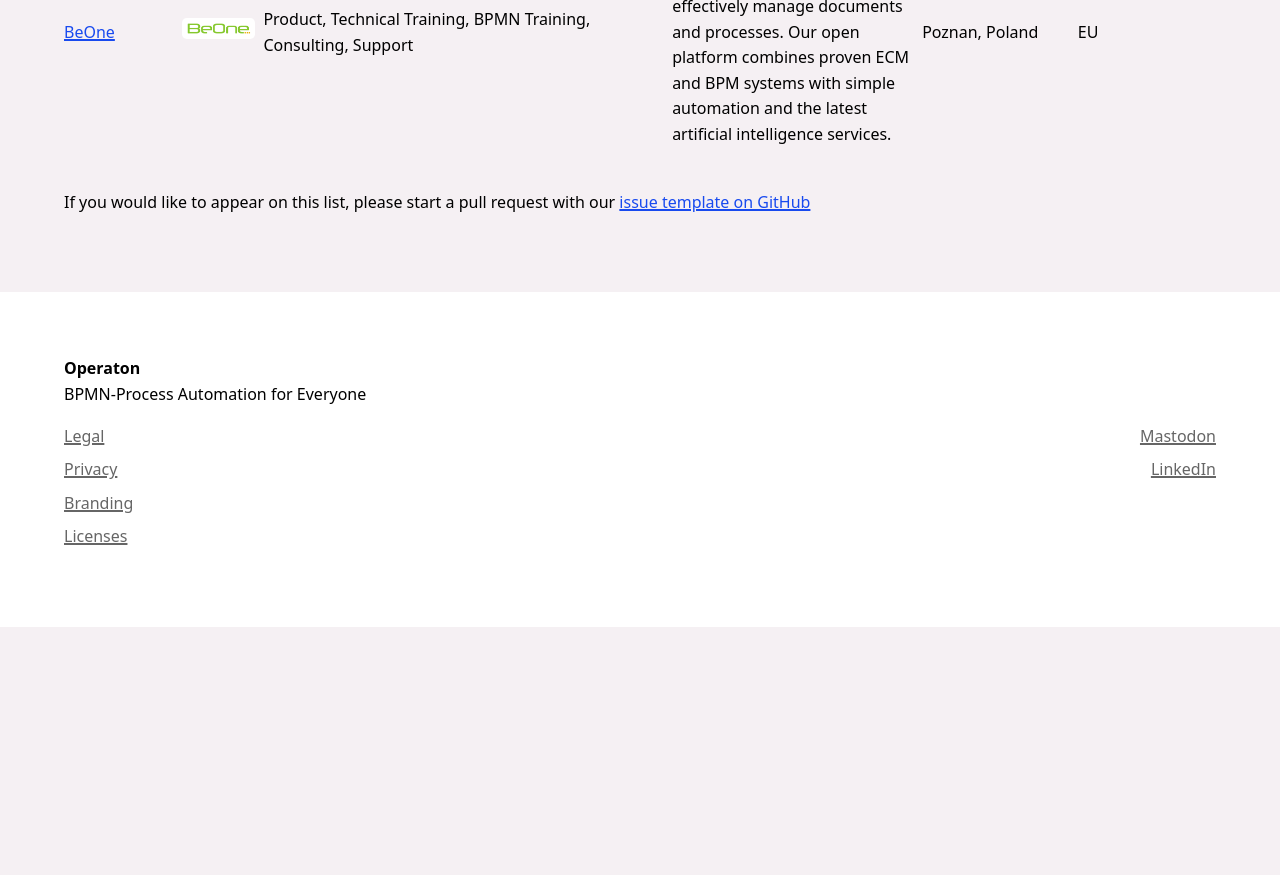
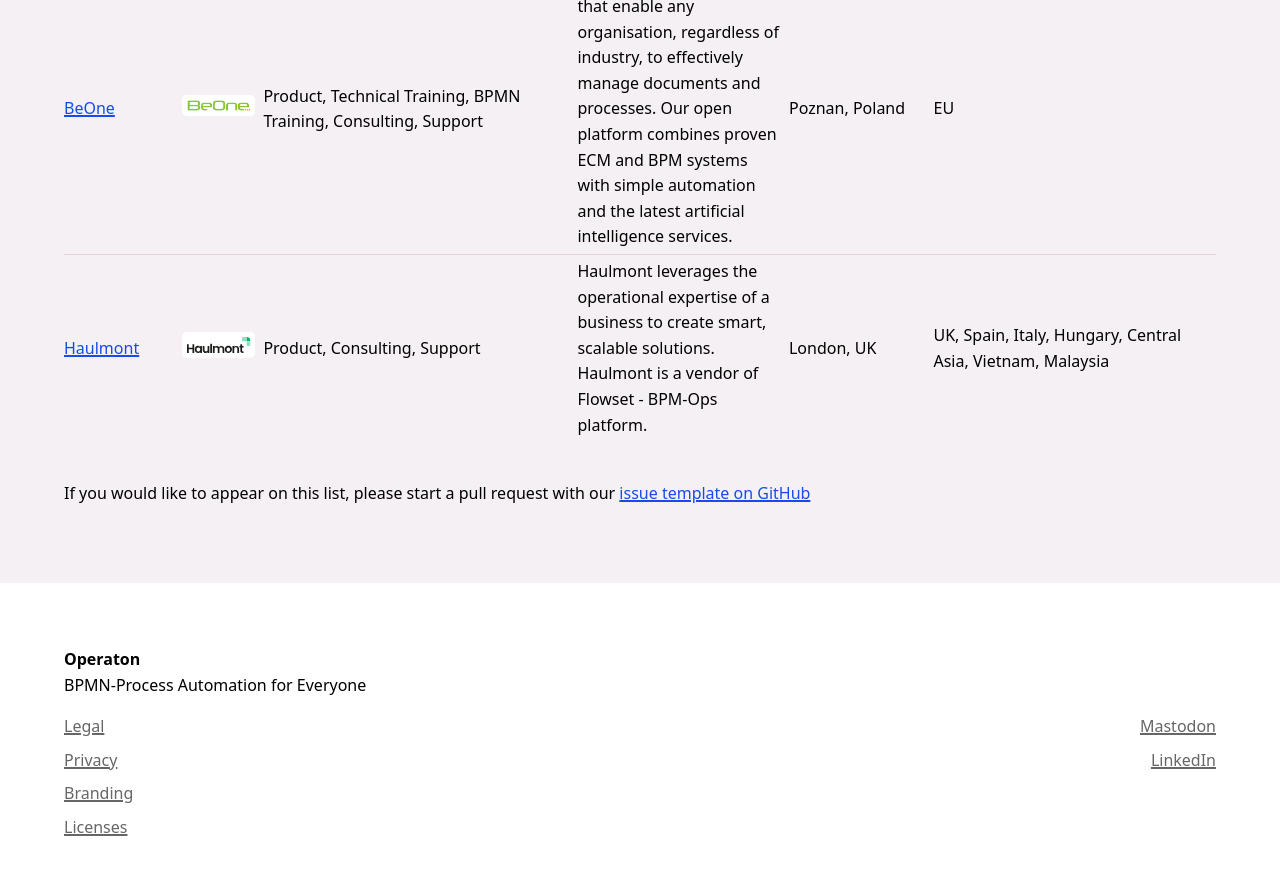
Before and after one commit to operaton/operaton.org, a Jekyll site: the page built from service-providers.html, in a window 1280 px wide and 900 px high, scrolled down 1105 px. Shown: the top 875 px of the window. Built offline with Jekyll 4.4.1, drawn with Linux system fonts in a browser that asks for light colours; before the commit the page ends 1732 px from its top, so only the background shows below that.

Commit message:
Add Haulmont to the list of service providers

```diff
--- a/_data/service-providers.yml
+++ b/_data/service-providers.yml
@@ -56,3 +56,14 @@
   description: >-
     BeOne provides solutions that enable any organisation, regardless of industry, to effectively manage documents and processes. Our open platform combines proven ECM and BPM systems with simple automation and the latest artificial intelligence services.
   website: https://beone.pl/
+
+- name: Haulmont
+  logo: /assets/img/service-providers/haulmont_tech.svg
+  services: [0,3,4]
+  location:
+    country: UK
+    city: London
+    area-of-operation: UK, Spain, Italy, Hungary, Central Asia, Vietnam, Malaysia
+  description: >-
+    Haulmont leverages the operational expertise of a business to create smart, scalable solutions. Haulmont is a vendor of Flowset - BPM-Ops platform.
+  website: https://haulmont.tech/
```
Also changed, not shown: assets/img/service-providers/haulmont_tech.svg (added).
